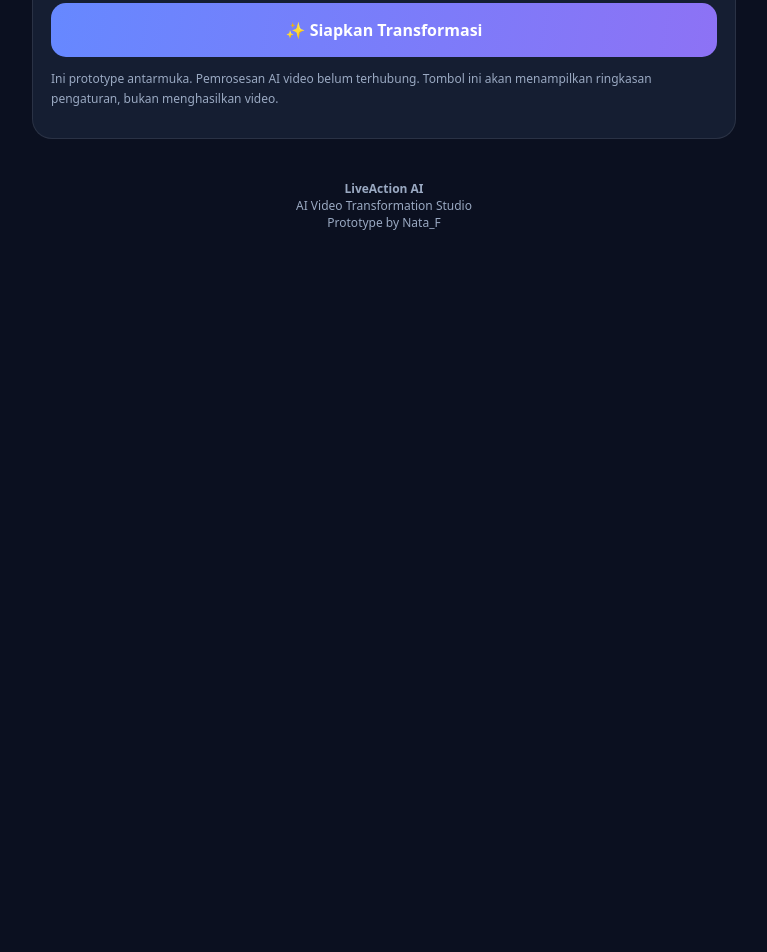
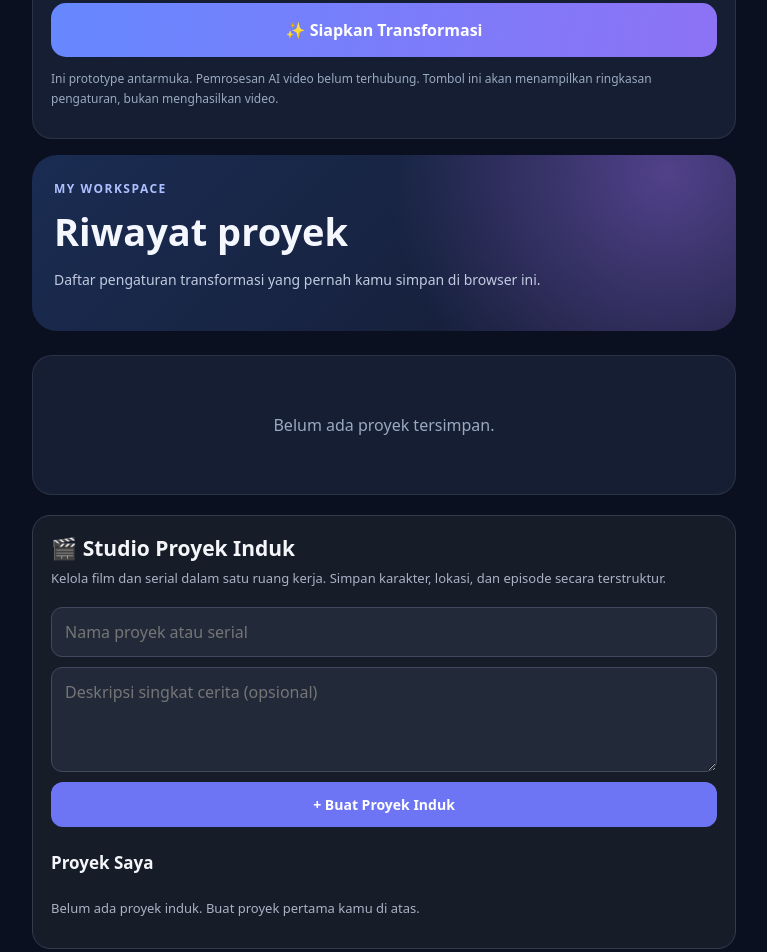
Before and after one commit to natafikri86/liveaction-ai, a plain HTML site: page index.html in a window 1280 px wide. Shown: the part 1436-2388 px from the top of the page, without its empty margins (256-1023 px from the left). Before the commit the page ends 1810 px from the top, so only its background shows below. Drawn offline with Linux system fonts and the light colour scheme.

Commit message:
Update index.html

```diff
--- a/index.html
+++ b/index.html
@@ -467,7 +467,7 @@ footer {
   </div>
 
 </section>
-<section id="projectsPage" class="hidden">
+<section id="projectsPage">
 
   <div class="hero">
     <div class="eyebrow">MY WORKSPACE</div>
```
